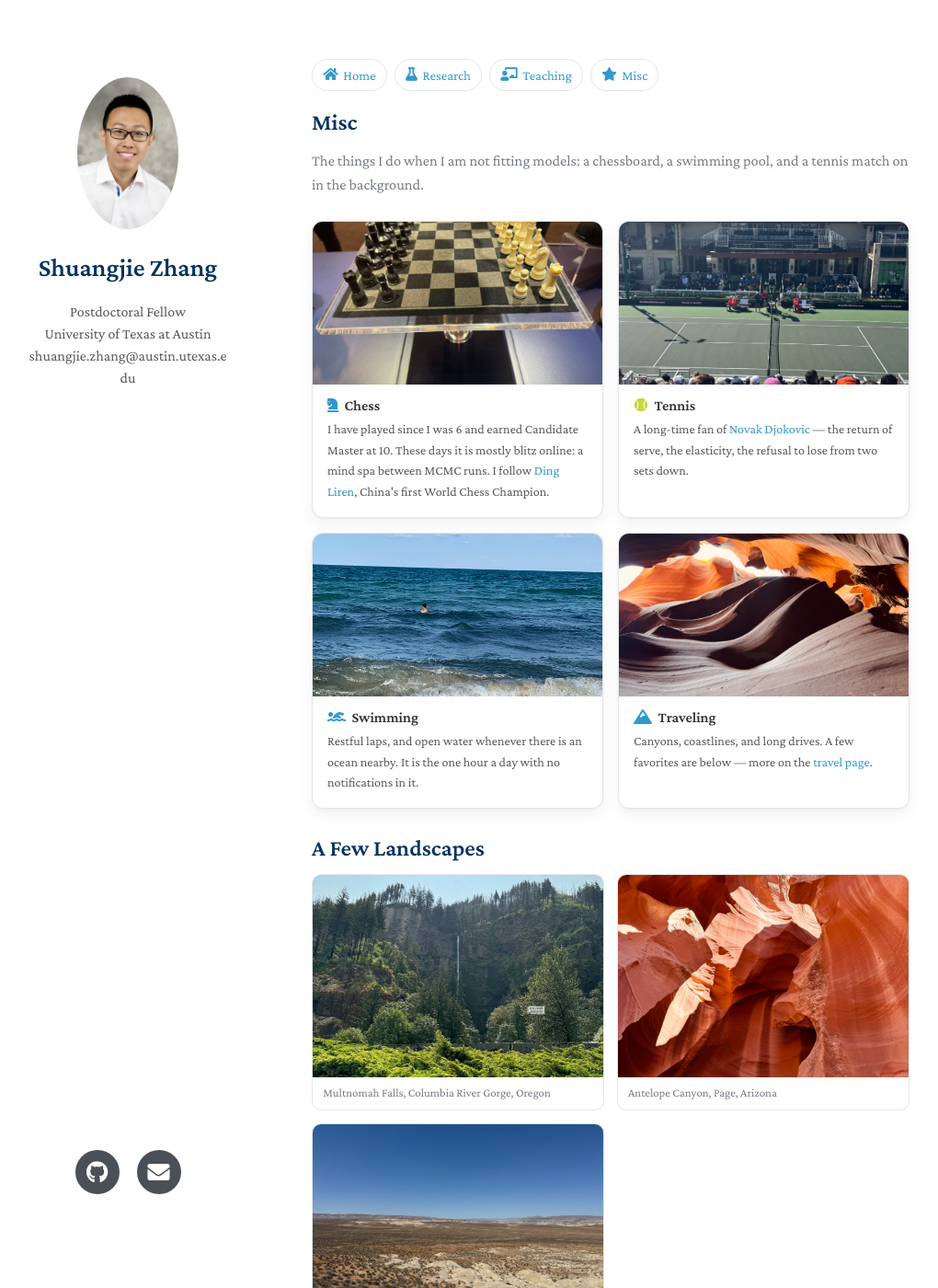
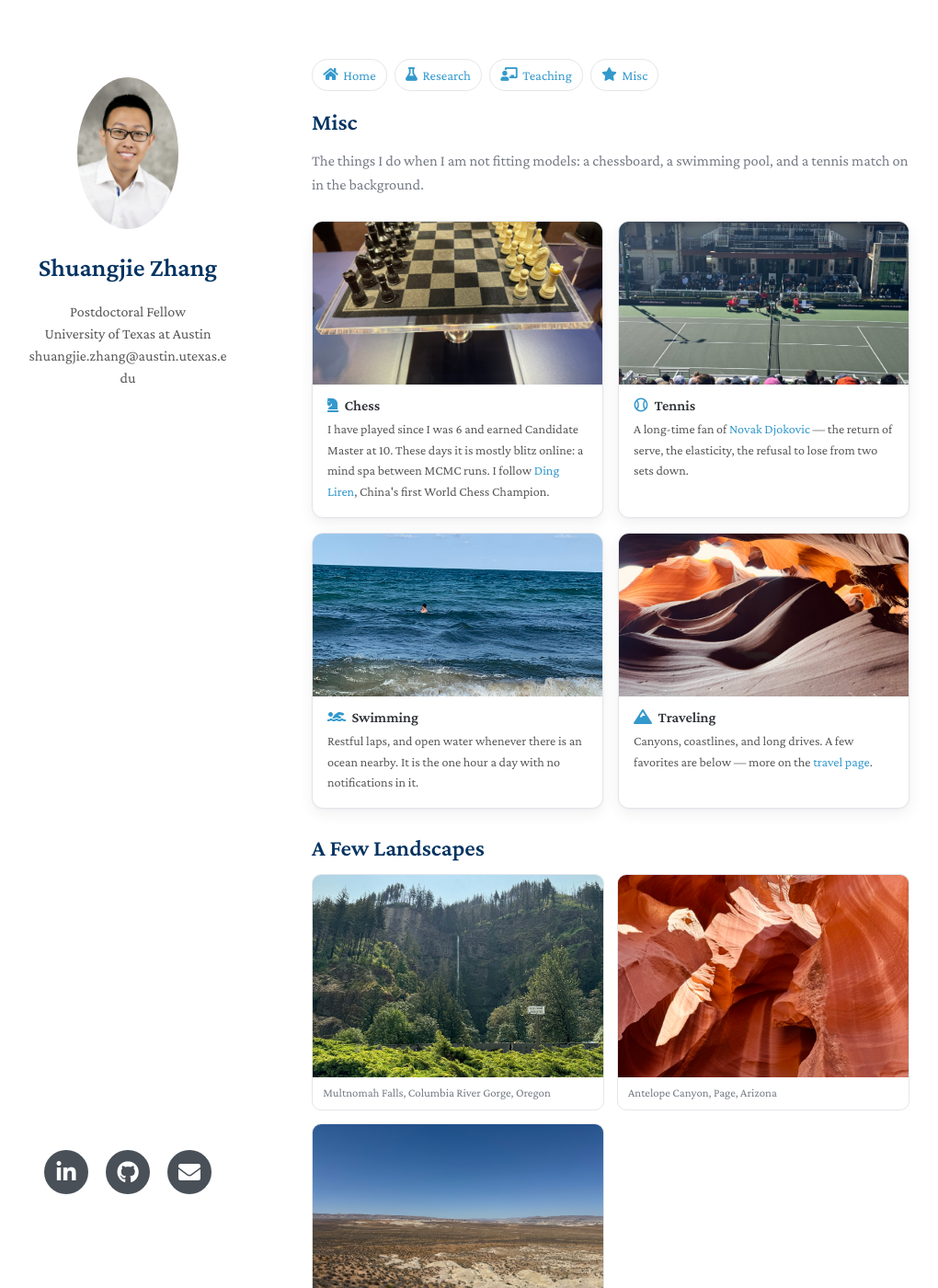
Before and after one commit to shuang-jie/shuang-jie.github.io, a Jekyll site: the page built from misc.md, in a window 1280 px wide and 1400 px high. Shown: the whole window at 92% size, without its empty margins (131-1151 px from the left). Built offline with Jekyll 4.4.1, drawn with Linux system fonts in a browser that asks for light colours; nearby versions of some CDN libraries; a style sheet for code colours, icons or effects is not loaded; our own code applies the rules of GitHub Pages for plain Markdown files.

Commit message:
Add LinkedIn, restyle tennis icon, drop Bayesian from research lede
- Set the linkedin key so the footer icon renders left of GitHub
- Redraw the tennis ball as accent-coloured line art so it matches the
  chess, swimmer, and mountain icons; it was a filled disc that did not
  read as an icon beside them
- Research lede now says "statistical models" rather than "Bayesian
  models"; paper and package titles keep their original wording

```diff
--- a/_config.yml
+++ b/_config.yml
@@ -13,7 +13,7 @@ url: https://shuang-jie.github.io
 remote_theme: yaoyao-liu/minimal-light
 github_link: https://github.com/shuang-jie
 # google_scholar: https://scholar.google.com/citations?user=YOUR_ID
-# linkedin: https://www.linkedin.com/in/YOUR_HANDLE
+linkedin: https://www.linkedin.com/in/shuangjie-zhang-9544a8146
 nav_items:
   - title: Home
     url: /
--- a/assets/css/style.scss
+++ b/assets/css/style.scss
@@ -486,6 +486,7 @@ a.chip:hover {
   height: 1em;
   vertical-align: -0.13em;
   margin-right: 0.4rem;
+  color: var(--accent);
 }
 
 .misc-body p {
--- a/misc.md
+++ b/misc.md
@@ -24,7 +24,7 @@ layout: homepage
       <img src="./assets/img/hobbies/tennis1.jpg" alt="Watching a match from the stands at a tennis tournament in Austin">
     </div>
     <div class="misc-body">
-      <h3><svg class="icon-ball" viewBox="0 0 64 64" aria-hidden="true"><circle cx="32" cy="32" r="29" fill="#c8d63f"/><path d="M11 11a30 30 0 0 1 0 42" fill="none" stroke="#ffffff" stroke-width="4"/><path d="M53 11a30 30 0 0 0 0 42" fill="none" stroke="#ffffff" stroke-width="4"/></svg>Tennis</h3>
+      <h3><svg class="icon-ball" viewBox="0 0 64 64" aria-hidden="true"><circle cx="32" cy="32" r="27" fill="none" stroke="currentColor" stroke-width="6"/><path d="M13 12a30 30 0 0 1 0 40" fill="none" stroke="currentColor" stroke-width="6"/><path d="M51 12a30 30 0 0 0 0 40" fill="none" stroke="currentColor" stroke-width="6"/></svg>Tennis</h3>
       <p>A long-time fan of <a href="https://en.wikipedia.org/wiki/Novak_Djokovic">Novak Djokovic</a> — the return of serve, the elasticity, the refusal to lose from two sets down.</p>
     </div>
   </div>
```
Also changed, not shown: research.md (+1 -1 lines).
